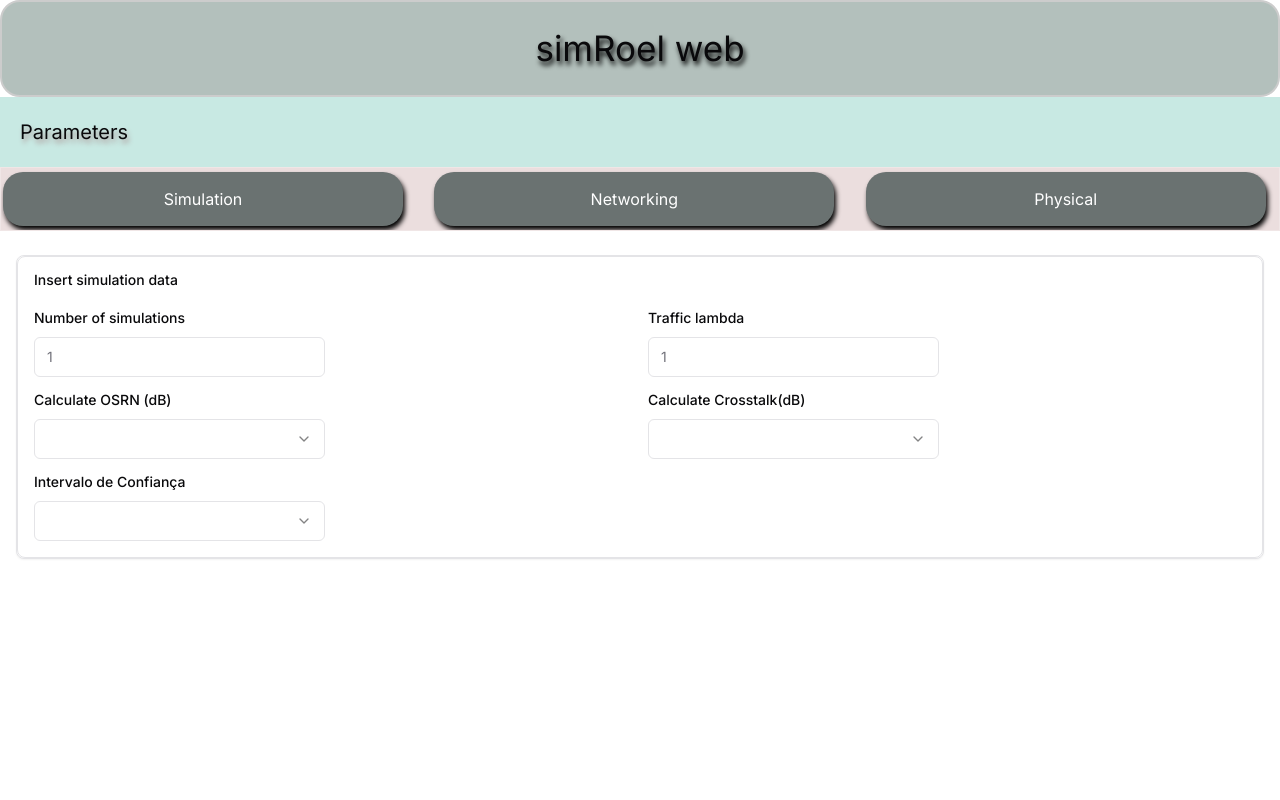
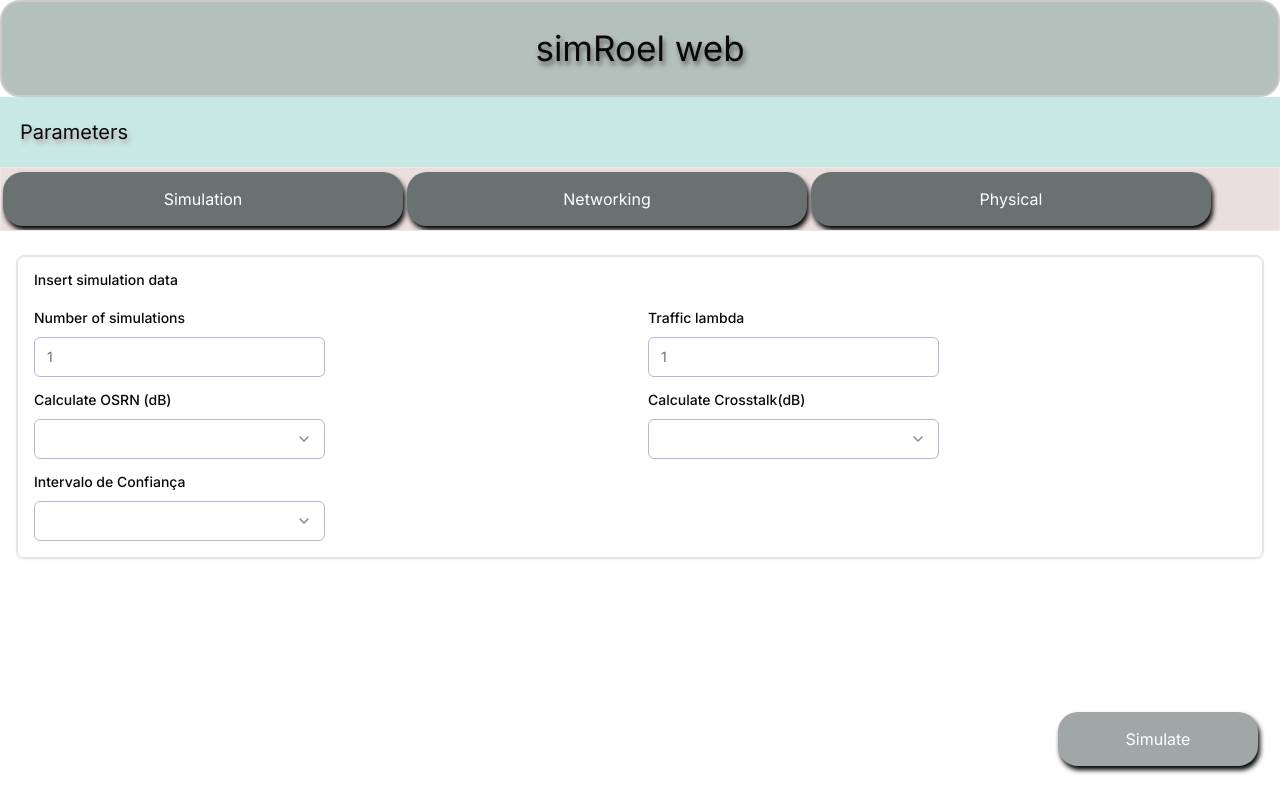
Before and after one commit to Daniloloureiro/simRoel, a Next.js app: page / in a window 1280 px wide. Built offline with nearby package versions, Linux system fonts and the light colour scheme.

Commit message:
mais algumas alterações

```diff
--- a/app/Fisica.js
+++ b/app/Fisica.js
@@ -1,5 +1,6 @@
-/*Pagina para parametros de camada de Rede*/
+/*Pagina para parametros de camada fisica*/
 import * as React from "react"
+import './parametros.css'
 
 import { Textarea } from "@/components/ui/textarea"
 import {
@@ -34,7 +35,7 @@ export default function Fisica() {
                         <div className="grid gap-3">
                                 <Label htmlFor="Bandwidth">Bandwidth</Label>
                                 <Select defaultValue="Bandwidth">
-                                    <SelectTrigger>
+                                    <SelectTrigger className='input'>
                                         <SelectValue placeholder="Select a is Bandwidth" />
                                     </SelectTrigger>
                                     <SelectContent>
@@ -47,32 +48,32 @@ export default function Fisica() {
                             <div className="grid grid-cols-2 gap-4">
                             <div className="grid gap-3">
                                 <Label htmlFor="Slot size">Slot size(Ghz)</Label>
-                                <Input id="Slot size" type="number" placeholder="12.5" min="12.5" />
+                                <Input className='input' id="Slot size" type="number" placeholder="12.5" min="12.5" />
                             </div>
                         </div>
                         <div className="grid grid-cols-2 gap-4">
                         <div className="grid gap-3">
                                 <Label htmlFor="Node Loss">Node Loss(dB)</Label>
-                                <Input id="Node Loss" type="number" placeholder="16" min="16" />
+                                <Input className='input' id="Node Loss" type="number" placeholder="16" min="16" />
                             </div>
                             </div>
                             <div className="grid grid-cols-2 gap-4">
                             <div className="grid gap-3">
                                 <Label htmlFor="Fiber Loss Coefficient">Fiber Loss Coefficient(dB/km)</Label>
-                                <Input id="Fiber Loss Coefficient" type="number" placeholder="1" min="1" />
+                                <Input className='input' id="Fiber Loss Coefficient" type="number" placeholder="1" min="1" />
                             </div>
                             </div>
                             <div className="grid grid-cols-2 gap-4">
                             <div className="grid gap-3">
                                 <Label htmlFor="Noise Figure">Noise Figure(dB)</Label>
-                                <Input id="Noise Figure" type="number" placeholder="5.5" min="5.5" />
+                                <Input className='input' id="Noise Figure" type="number" placeholder="5.5" min="5.5" />
                             </div>
                             </div>
                             <div className="grid grid-cols-2 gap-4">
                             <div className="grid gap-3">
                                 <Label htmlFor="Signal Power">Signal Power</Label>
                                 <Select defaultValue="Signal Power">
-                                    <SelectTrigger>
+                                    <SelectTrigger className='input'>
                                         <SelectValue placeholder="Select a is Signal Power" />
                                     </SelectTrigger>
                                     <SelectContent>
@@ -85,31 +86,31 @@ export default function Fisica() {
                             <div className="grid grid-cols-2 gap-4">
                             <div className="grid gap-3">
                                 <Label htmlFor="Reference Band">Reference Band(Ghz)</Label>
-                                <Input id="Reference Band" type="number" placeholder="12.5" min="12.5" />
+                                <Input className='input' id="Reference Band" type="number" placeholder="12.5" min="12.5" />
                             </div>
                             </div>
                             <div className="grid grid-cols-2 gap-4">
                             <div className="grid gap-3">
                                 <Label htmlFor="Bending Radius">Bending Radius(m)</Label>
-                                <Input id="Bending Radius" type="number" placeholder="1" min="1" />
+                                <Input className='input' id="Bending Radius" type="number" placeholder="1" min="1" />
                             </div>
                             </div>
                             <div className="grid grid-cols-2 gap-4">
                             <div className="grid gap-3">
                                 <Label htmlFor="Bending Radius">Bending Radius(m)</Label>
-                                <Input id="Bending Radius" type="number" placeholder="1" min="1" />
+                                <Input className='input' id="Bending Radius" type="number" placeholder="1" min="1" />
                             </div>
                             </div>
                             <div className="grid grid-cols-2 gap-4">
                             <div className="grid gap-3">
                                 <Label htmlFor="Coupling Coefficient">Coupling Coefficient</Label>
-                                <Input id="Coupling Coefficient" type="number" placeholder="1" min="1" />
+                                <Input className='input' id="Coupling Coefficient" type="number" placeholder="1" min="1" />
                             </div>
                             </div>
                             <div className="grid grid-cols-2 gap-4">
                             <div className="grid gap-3">
                                 <Label htmlFor="Core Pitch">Core Pitch(µm)</Label>
-                                <Input id="Core Pitch" type="number" placeholder="45" min="45" />
+                                <Input className='input' id="Core Pitch" type="number" placeholder="45" min="45" />
                             </div>
                             </div>
                         </div>
--- a/app/Rede.js
+++ b/app/Rede.js
@@ -1,5 +1,6 @@
 /*Pagina para parametros de camada de Rede*/
 import * as React from "react"
+import './parametros.css'
 
 import { Textarea } from "@/components/ui/textarea"
 import {
@@ -35,7 +36,7 @@ export default function Rede() {
                         <div className="grid gap-3">
                                 <Label htmlFor="Network Topology">Network Topology</Label>
                                 <Select defaultValue="Network Topology">
-                                    <SelectTrigger>
+                                    <SelectTrigger className='input'>
                                         <SelectValue placeholder="Select a Network Topology" />
                                     </SelectTrigger>
                                     <SelectContent>
@@ -48,14 +49,14 @@ export default function Rede() {
                             <div className="grid grid-cols-2 gap-4">
                             <div className="grid gap-3">
                                 <Label htmlFor="Guard Band">Guard Band</Label>
-                                <Input id="Guard Band" type="number" placeholder="1" min="1" />
+                                <Input className='input' id="Guard Band" type="number" placeholder="1" min="1" />
                             </div>
                             </div>
                             <div className="grid grid-cols-2 gap-4">
                             <div className="grid gap-3">
                                 <Label htmlFor="N_cores_MCI">MCI's number of cores</Label>
                                 <Select defaultValue="N_cores_MCI">
-                                    <SelectTrigger>
+                                    <SelectTrigger className='input'>
                                         <SelectValue placeholder="Select a N_cores_MCI" />
                                     </SelectTrigger>
                                     <SelectContent>
@@ -71,7 +72,7 @@ export default function Rede() {
                             <div className="grid gap-3">
                                 <Label htmlFor="Modulation">Modulation</Label>
                                 <Select defaultValue="Modulation">
-                                    <SelectTrigger>
+                                    <SelectTrigger className='input'>
                                         <SelectValue placeholder="Select a Modulation" />
                                     </SelectTrigger>
                                     <SelectContent>
@@ -87,14 +88,14 @@ export default function Rede() {
                         <div className="grid grid-cols-2 gap-4">
                         <div className="grid gap-3">
                                 <Label htmlFor="Span Length">Span Length (km)</Label>
-                                <Input id="Span Length" type="number" placeholder="80" min="80" max="100" />
+                                <Input className='input' id="Span Length" type="number" placeholder="80" min="80" max="100" />
                             </div>
                             </div>
                             <div className="grid grid-cols-2 gap-4">
                             <div className="grid gap-3">
                                 <Label htmlFor="Traffic conn type">Traffic conn type</Label>
                                 <Select defaultValue="Traffic conn type">
-                                    <SelectTrigger>
+                                    <SelectTrigger className='input'>
                                         <SelectValue placeholder="Select a Traffic conn type" />
                                     </SelectTrigger>
                                     <SelectContent>
@@ -119,7 +120,7 @@ export default function Rede() {
                         <div className="grid gap-3">
                                 <Label htmlFor="Routing">Routing</Label>
                                 <Select defaultValue="Routing">
-                                    <SelectTrigger>
+                                    <SelectTrigger className='input'>
                                         <SelectValue placeholder="Select a Routing" />
                                     </SelectTrigger>
                                     <SelectContent>
@@ -133,7 +134,7 @@ export default function Rede() {
                             <div className="grid gap-3">
                                 <Label htmlFor="Fiber allocation">Fiber allocation</Label>
                                 <Select defaultValue="Fiber allocation">
-                                    <SelectTrigger>
+                                    <SelectTrigger className='input'>
                                         <SelectValue placeholder="Select a Fiber allocation" />
                                     </SelectTrigger>
                                     <SelectContent>
@@ -147,7 +148,7 @@ export default function Rede() {
                         <div className="grid gap-3">
                                 <Label htmlFor="Type Core selection">Type Core selection</Label>
                                 <Select defaultValue="Type Core selection">
-                                    <SelectTrigger>
+                                    <SelectTrigger className='input'>
                                         <SelectValue placeholder="Select a Type Core selection" />
                                     </SelectTrigger>
                                     <SelectContent>
--- a/app/Simulacao.js
+++ b/app/Simulacao.js
@@ -34,20 +34,20 @@ export default function Simulacao() {
                         <div className="grid grid-cols-2 gap-4">
                             <div className="grid gap-3">
                                 <Label htmlFor="N_simulations">Number of simulations</Label>
-                                <Input id="N_simulations" type="number" placeholder="1" min="1" />
+                                <Input className='input' id="N_simulations" type="number" placeholder="1" min="1" />
                             </div>
                             </div>
                             <div className="grid grid-cols-2 gap-4 ">
                             <div className="grid gap-3">
                                 <Label htmlFor="Traffic lambda">Traffic lambda</Label>
-                                <Input id="Traffic lambda" type="number" placeholder="1" min="1" />
+                                <Input className='input' id="Traffic lambda" type="number" placeholder="1" min="1" />
                             </div>
                         </div>
                         <div className="grid grid-cols-2 gap-4">
                             <div className="grid gap-3">
                                 <Label htmlFor="Calc_OSRN">Calculate OSRN (dB)</Label>
                                 <Select defaultValue="Calc_OSRN">
-                                    <SelectTrigger>
+                                    <SelectTrigger className='input'>
                                         <SelectValue placeholder="Select a is on or off" />
                                     </SelectTrigger>
                                     <SelectContent>
@@ -61,7 +61,7 @@ export default function Simulacao() {
                             <div className="grid gap-3">
                                 <Label htmlFor="Calc_Crosstalk">Calculate Crosstalk(dB)</Label>
                                 <Select defaultValue="Calc_Crosstalk">
-                                    <SelectTrigger>
+                                    <SelectTrigger className='input'>
                                         <SelectValue placeholder="Select a is on or off" />
                                     </SelectTrigger>
                                     <SelectContent>
@@ -75,7 +75,7 @@ export default function Simulacao() {
                             <div className="grid gap-3">
                                 <Label htmlFor="Intervalo de Confiança">Intervalo de Confiança</Label>
                                 <Select defaultValue="Intervalo de Confiança">
-                                    <SelectTrigger>
+                                    <SelectTrigger className='input'>
                                         <SelectValue placeholder="Select a is on or off" />
                                     </SelectTrigger>
                                     <SelectContent>
--- a/app/header.css
+++ b/app/header.css
@@ -4,7 +4,7 @@
     text-align: center;
     padding: 20px;
     font-size:35px;
-    text-shadow: 2px 4px 5px #000;
+    text-shadow: 2px 4px 5px #645f5f;
     border: 2px solid #cccccc;
     border-radius: 20px;
 }
@@ -34,3 +34,21 @@
     box-shadow: 2px 4px 5px #000;
     width: 400px;
 }
+.Button{
+    background-color: #a0a7a6;
+    border: none;
+    color: white;
+    padding: 15px 32px;
+    text-align: center;
+    text-decoration: none;
+    display: inline-block;
+    font-size: 16px;
+    margin: 4px 2px;
+    cursor: pointer;
+    border-radius: 20px;
+    box-shadow: 2px 4px 5px #000;
+    width: 200px;
+    position: absolute;
+    bottom: 30px;
+    right: 20px;
+}
--- a/app/page.js
+++ b/app/page.js
@@ -29,13 +29,12 @@ export default function Home() {
         <h3>Parameters</h3>
       </div>
       <div className="tab">
-      <div className="grid grid-cols-3 gap-4">
         <button className= "tablinks" onClick ={()=>changePage('simulacao')}>Simulation</button>
         <button className= "tablinks" onClick ={()=>changePage('rede')}>Networking</button>
         <button className= "tablinks" onClick ={()=>changePage('fisica')}>Physical</button>
       </div>
-      </div>
       {renderPage()}
+      <button className='Button'>Simulate</button>
     </main>
   );
 }
--- a/app/parametros.css
+++ b/app/parametros.css
@@ -1 +1,4 @@
 /*Css  para a parte de paramtros*/
+.input{
+    border-color: #b5b5e0;
+}
```
